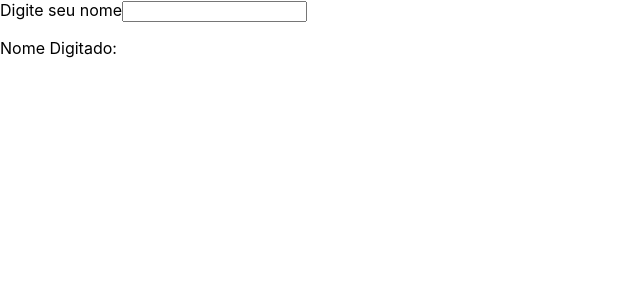
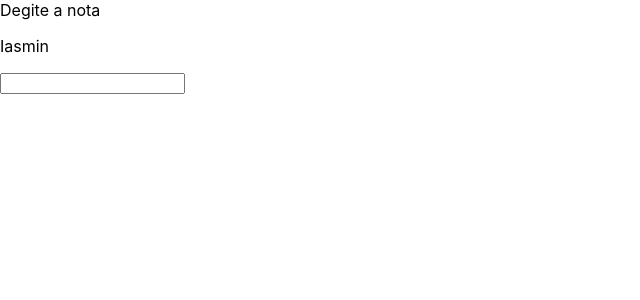
Before and after one commit to iasmin-raquel/treino-react, a React (Create React App) app: page / in a window 1280 px wide. Shown: the top 300 px of the page, without its empty margins (0-640 px from the left). Built offline with nearby package versions, Linux system fonts and the light colour scheme.

Commit message:
props.children

```diff
--- a/src/App.js
+++ b/src/App.js
@@ -1,18 +1,12 @@
-import React,{useState} from "react";
+import React from "react";
+import { Notas } from "./componentes/Notas";
 
 export default function App() {
-
-  const [nome, setNome] = useState('')
-
-  const handleChangeNome = (e)=> {
-    setNome(e.target.value)
-  }
-
   return(
     <>
-      <label>Digite seu nome</label>
-      <input type='text' name="fnome" value={nome} onChange={(e)=>handleChangeNome(e)}/>
-      <p>Nome Digitado: {nome}</p>
+      <Notas>
+        <p>Iasmin</p>
+      </Notas>
     </>
   )
 }
--- /dev/null
+++ b/src/componentes/Notas.js
@@ -0,0 +1,10 @@
+import React from 'react'
+
+export const Notas = (props) => {
+  return (
+    <div>
+      <label>Degite a nota {props.children}</label>
+      <input type="text" value={props.nota} onChange={(e)=>props.setNota(e.target.value)}></input>
+    </div>
+  )
+}
```
Also changed, not shown: src/componentes/Resultado.js (added, +10 -0 lines).
